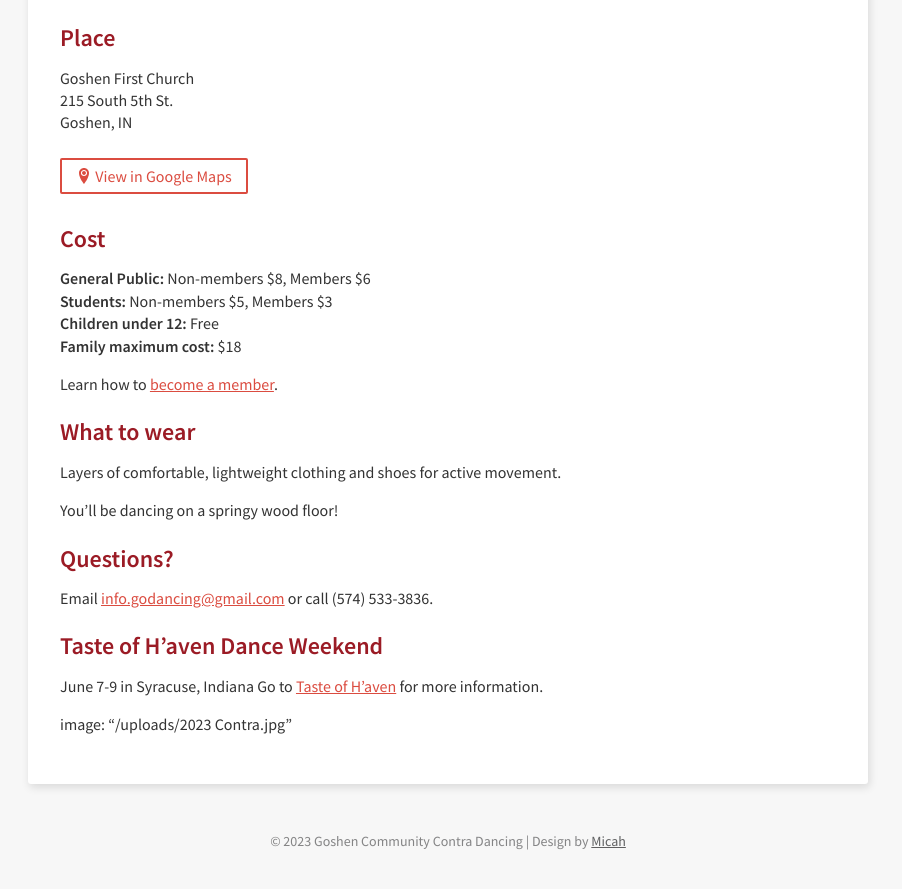
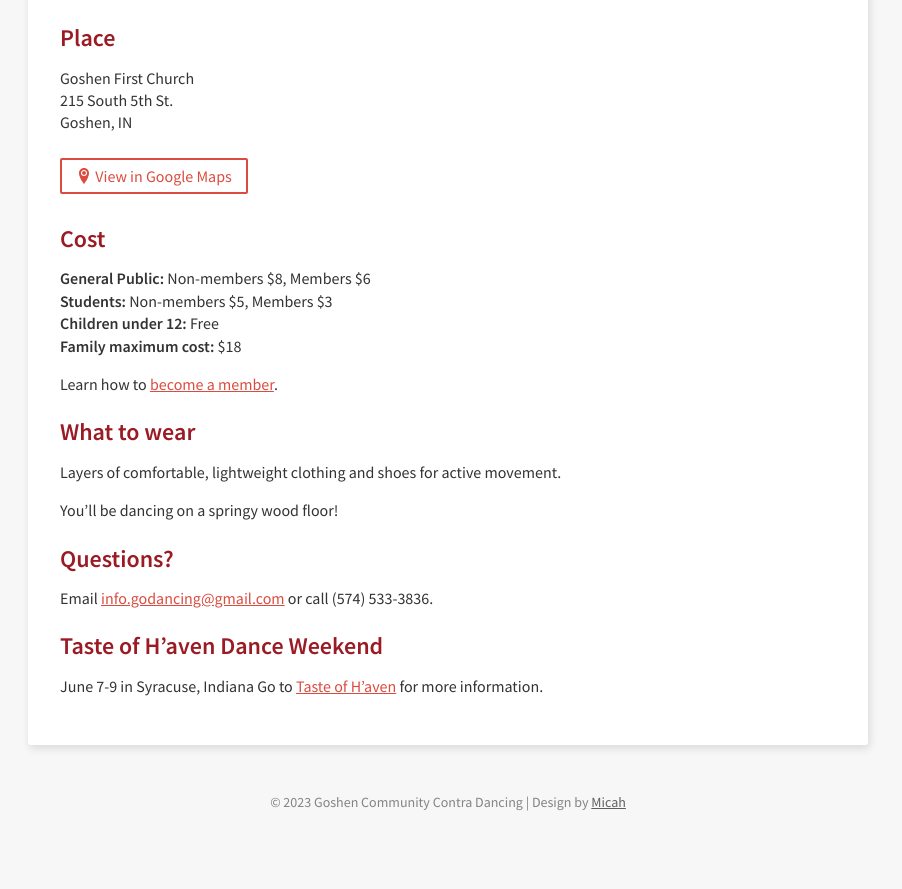
Before and after one commit to godancing/godancing.github.io, a Jekyll site: the page built from index.markdown, in a window 1280 px wide and 900 px high, scrolled down 706 px. Shown: the top 889 px of the window, without its empty margins (192-1094 px from the left). Built offline with Jekyll 4.4.1, drawn with Linux system fonts in a browser that asks for light colours; after the commit the page ends 1568 px from its top, so only the background shows below that.

Commit message:
Update index.markdown

```diff
--- a/index.markdown
+++ b/index.markdown
@@ -49,6 +49,3 @@ Email [info.godancing@gmail.com](mailto:info.godancing@gmail.com) or call (574)
 ## Taste of H'aven Dance Weekend
 June 7-9 in Syracuse, Indiana
 Go to [Taste of H'aven](https://www.contracorners.net/events/taste-of-haven-2024/) for more information.
-
-
-image: "/uploads/2023 Contra.jpg"
```
